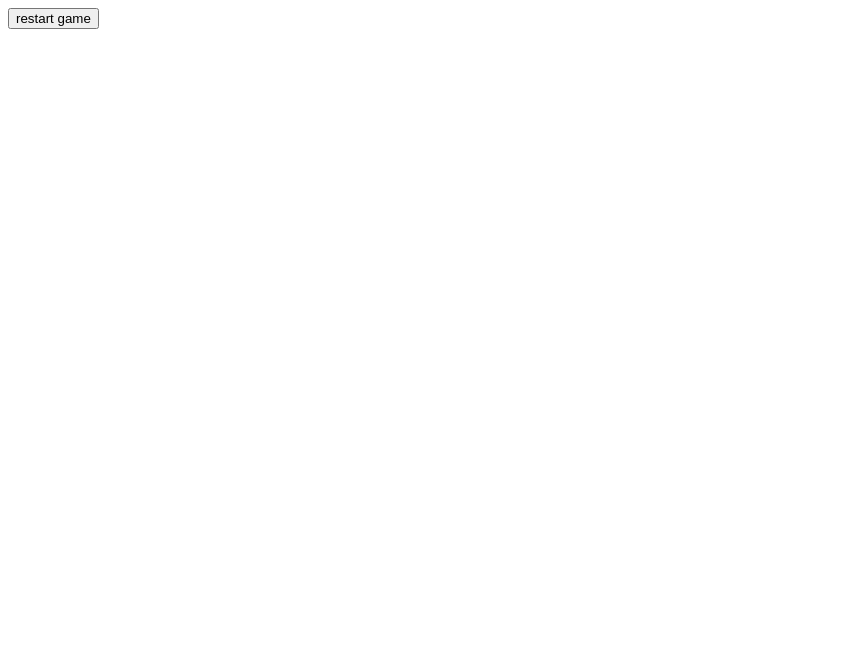
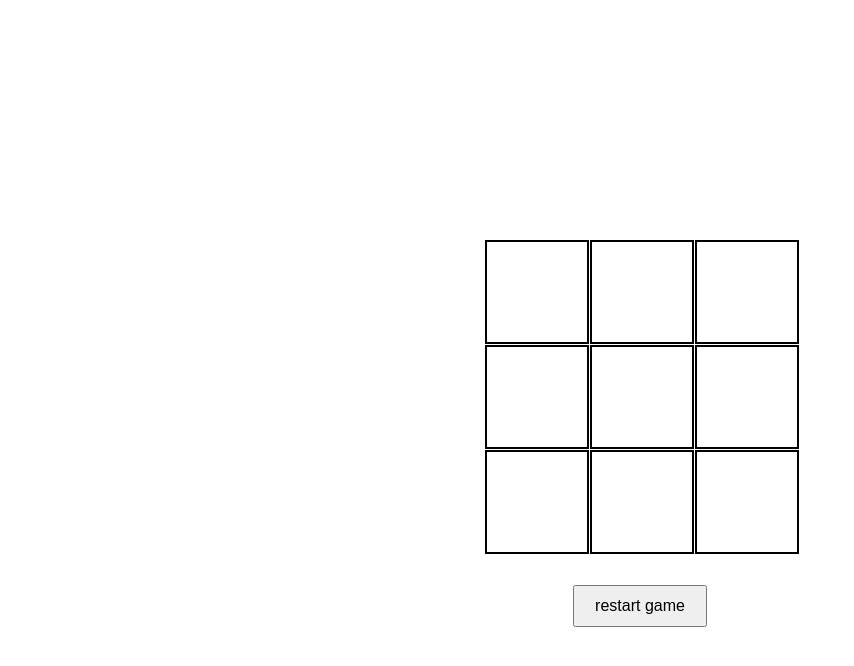
Before and after one commit to Sevamiau/tic-tac-toe, a plain HTML site: page index.html in a window 1280 px wide. Shown: the whole page, without its empty margins (0-854 px from the left). Drawn offline with Linux system fonts and the light colour scheme.

```diff
--- a/index.html
+++ b/index.html
@@ -7,6 +7,8 @@
     <link rel="stylesheet" href="style.css">
 </head>
 <body>
+
+    <div class="status-display"></div>
 
     <div class="game-board">
         <div class="cell" data-index="0"></div>
--- a/style.css
+++ b/style.css
@@ -0,0 +1,46 @@
+body {
+    font-family: Arial, Helvetica, sans-serif;
+    display: flex;
+    flex-direction: column;
+    justify-content: center;
+    align-items: center;
+    height: 100vh;
+}
+
+.game-board {
+    display: grid;
+    grid-template-columns: repeat(3, 100px);
+    grid-template-rows: repeat(3, 100px);
+    gap: 5px;
+    margin: 20px 0;
+}
+
+.cell {
+    width: 100px;
+    height: 100px;
+    background-color: white;
+    border: 2px solid black;
+    display: flex;
+    justify-content: center;
+    align-items: center;
+    font-size: 3rem;
+    font-weight: bold;
+    cursor: pointer;
+}
+
+.cell:hover {
+    background-color: #e0e0e0;
+}
+
+.status-display {
+    font-size: 1.5rem;
+    font-weight: bold;
+    height: 30px;
+}
+
+.restart-button {
+    margin-top: 15px;
+    padding: 10px 20px;
+    font-size: 1rem;
+    cursor: pointer;
+}
```
